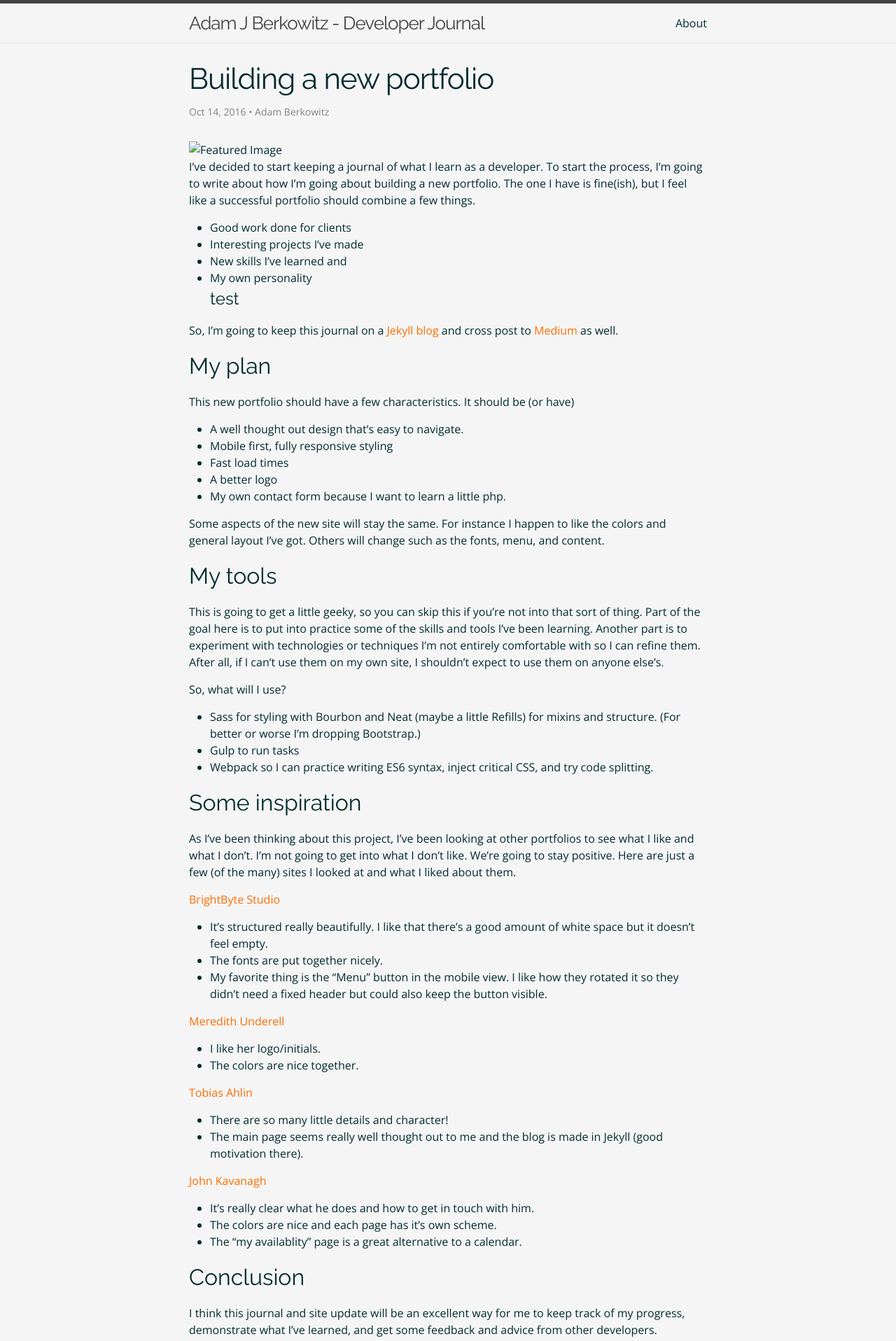
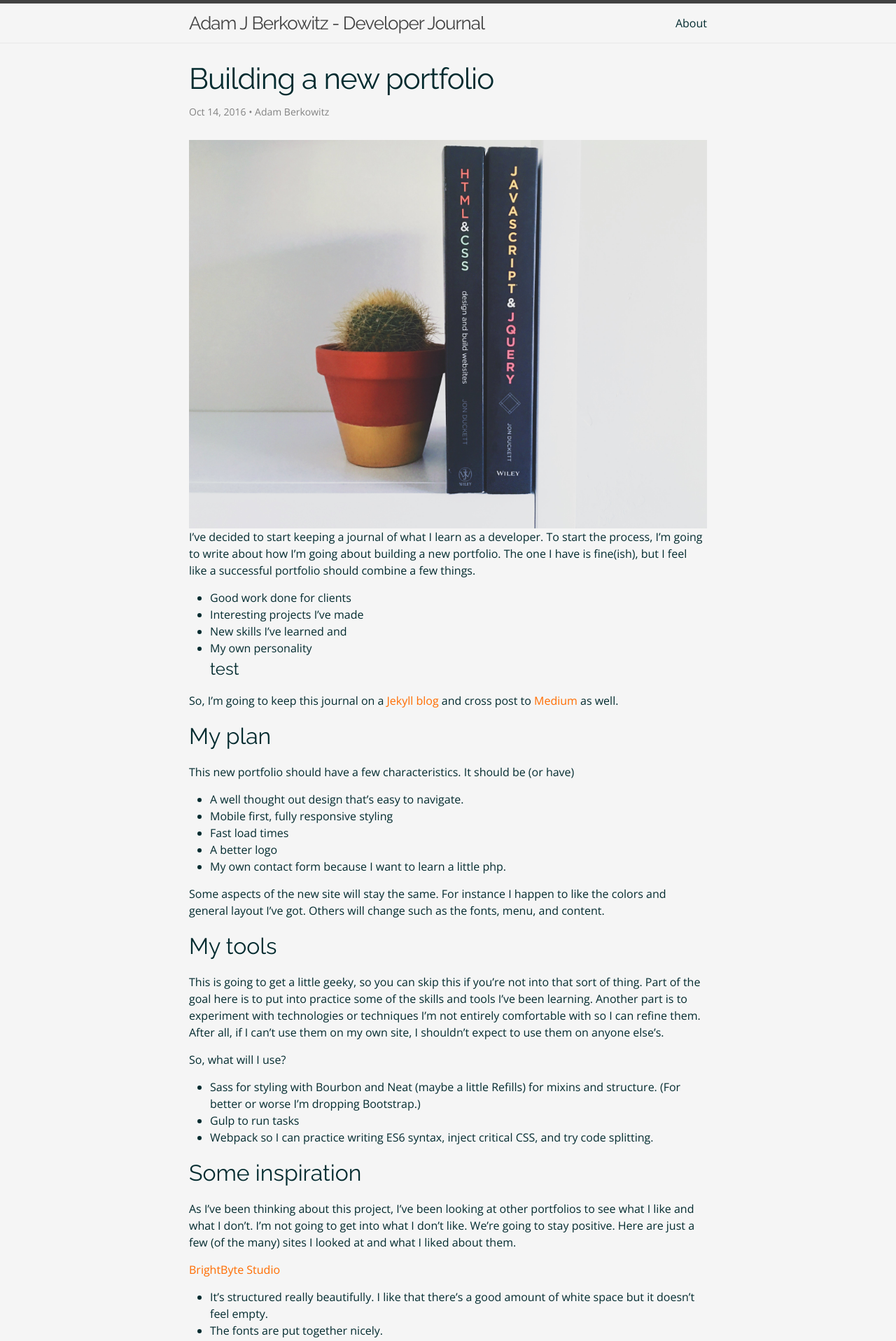
Before and after one commit to aberkow/journal, a Jekyll site: the page built from _posts/2016-10-14-building-a-new-portfolio.md, in a window 1280 px wide. Shown: the top 1916 px of the page at 70% size. Built offline with Jekyll 4.4.1, drawn with Linux system fonts in a browser that asks for light colours.

Commit message:
same issue

```diff
--- a/_layouts/post.html
+++ b/_layouts/post.html
@@ -20,7 +20,7 @@ layout: default
 
   {% if page.featuredImage %}
     <div class="featured-image">
-      <img src="{{ page.featuredImage | prepend:site.github.url }}/{{ page.featuredImage }}" alt="Featured Image">
+      <img src="{{ page.featuredImage | prepend:site.github.url }}" alt="Featured Image">
     </div>
   {% endif %}
 
```
